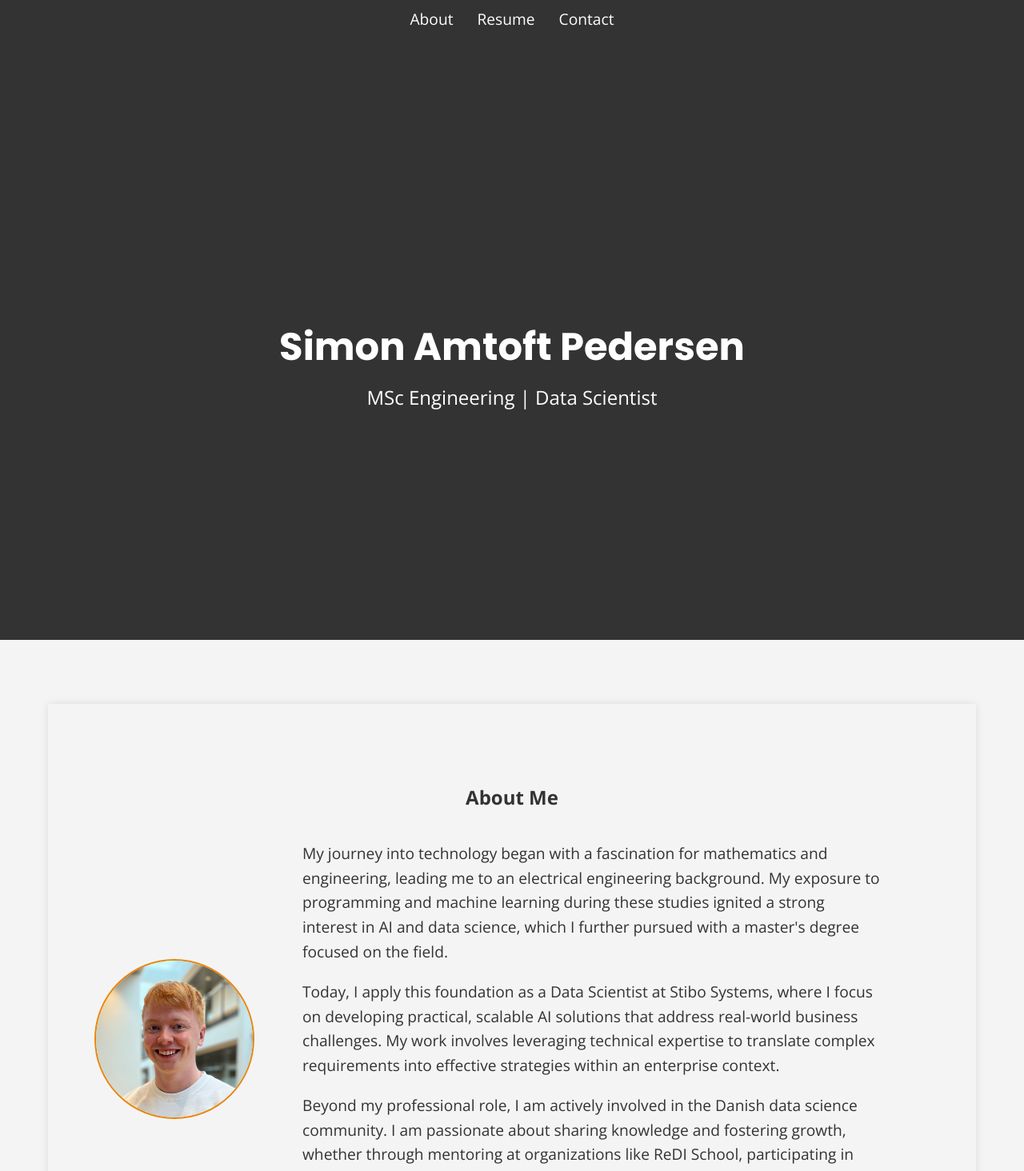
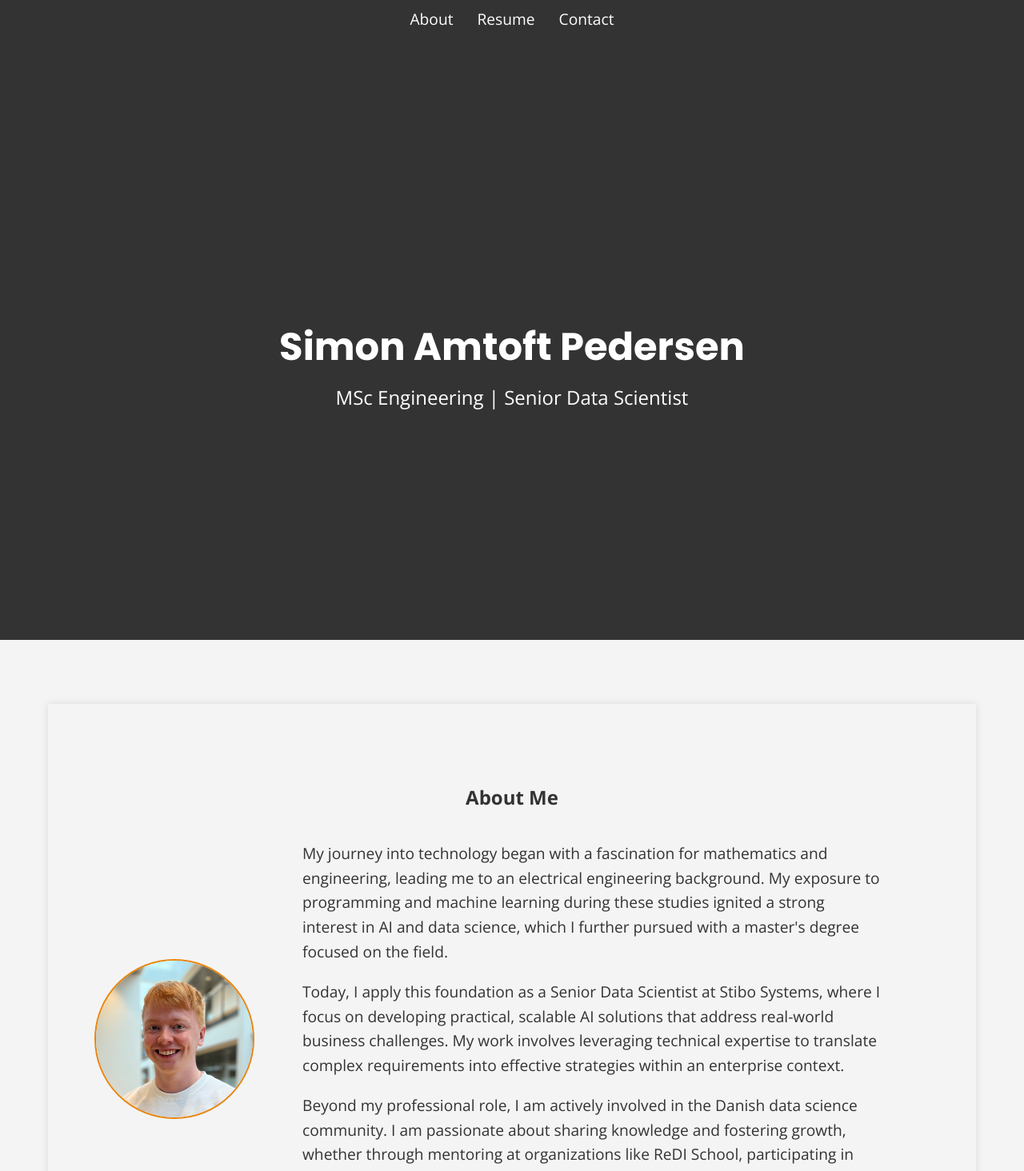
Before and after one commit to simonamtoft/cv-website, a React (Create React App) app: page / in a window 1280 px wide. Shown: the top 1464 px of the page at 80% size. Built offline with nearby package versions, Linux system fonts and the light colour scheme.

Commit message:
promotion

```diff
--- a/src/components/About.js
+++ b/src/components/About.js
@@ -19,7 +19,7 @@ const About = () => {
             pursued with a master's degree focused on the field.
           </p>
           <p>
-            Today, I apply this foundation as a Data Scientist at Stibo Systems, where I focus on developing practical,
+            Today, I apply this foundation as a Senior Data Scientist at Stibo Systems, where I focus on developing practical,
             scalable AI solutions that address real-world business challenges. My work involves leveraging technical expertise to translate complex
             requirements into effective strategies within an enterprise context.
           </p>
--- a/src/components/Header.js
+++ b/src/components/Header.js
@@ -59,7 +59,7 @@ const Header = () => {
           </ul>
         </nav>
         <h1>Simon Amtoft Pedersen</h1>
-        <p>MSc Engineering | Data Scientist </p>
+        <p>MSc Engineering | Senior Data Scientist </p>
       </div>
     </header>
   );
```
